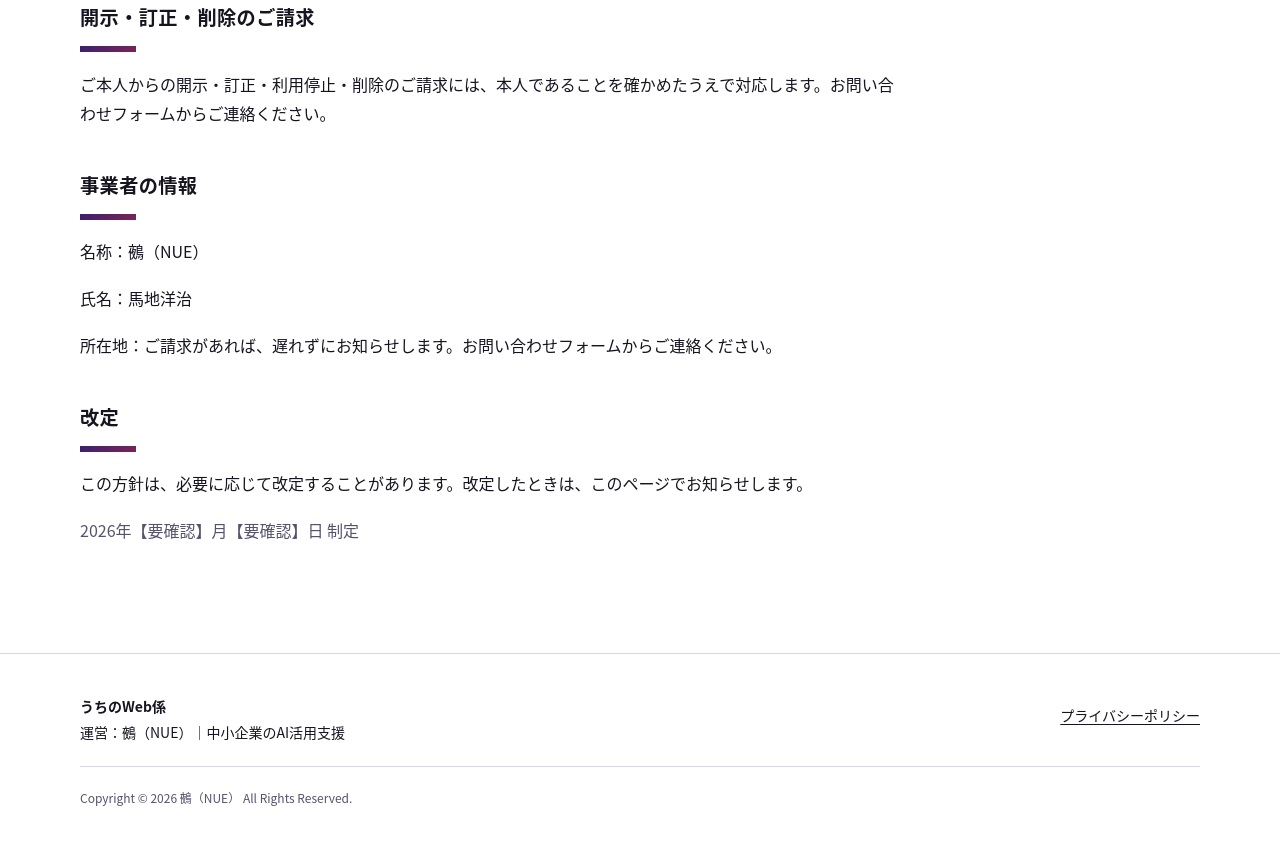
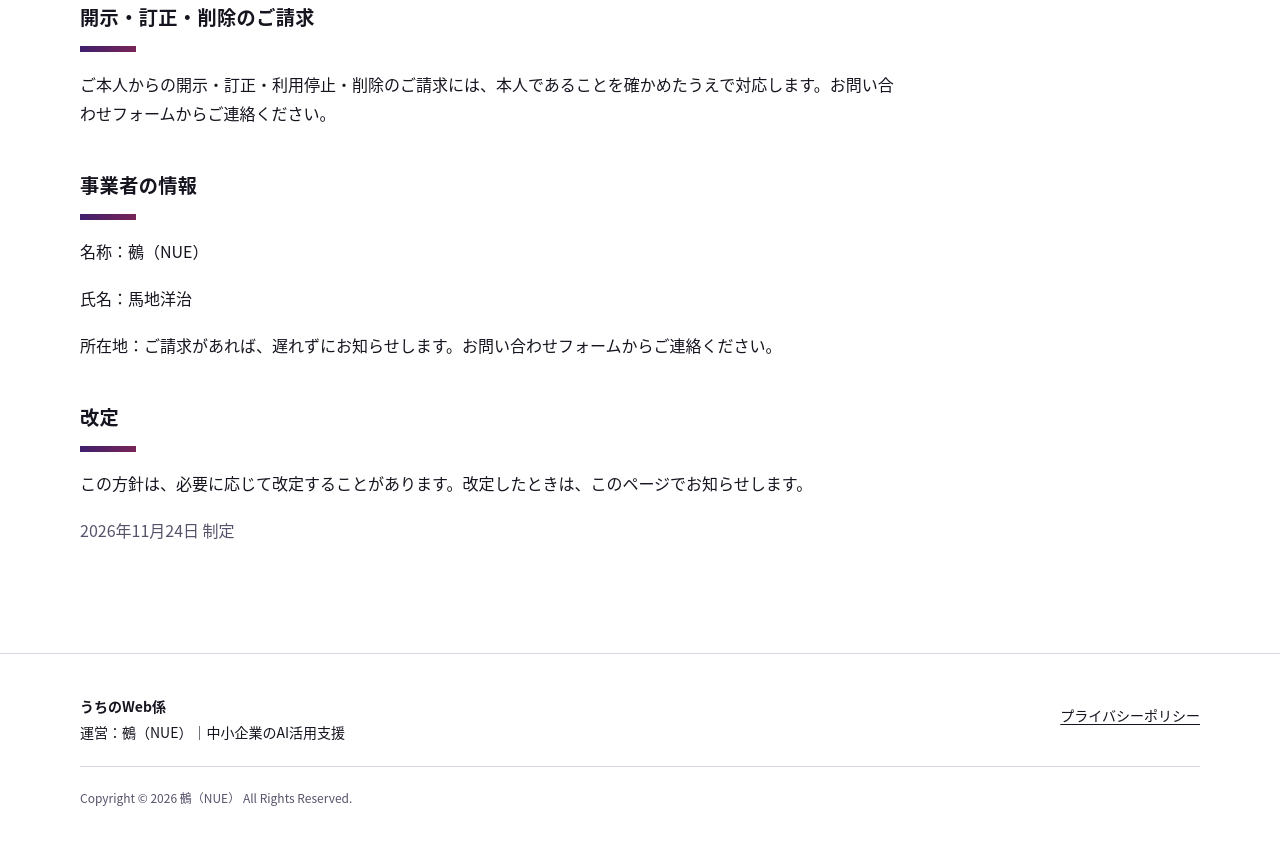
Before and after one commit to nue-consulting/website, a plain HTML site: page privacy/index.html in a window 1280 px wide. Shown: the part 1421-2263 px from the top of the page. Drawn offline with Linux system fonts and the light colour scheme.

Commit message:
プライバシーポリシーの制定日を 2026年11月24日（公開日）に（2026-11-24 オーナー「公開日は今日にしてください」）
Co-Authored-By: Claude Opus 5.5 <noreply@anthropic.com>
Claude-Session: https://claude.ai/code/session_016iEkGotx7jG2rtNY7Qf5aR

```diff
--- a/privacy/index.html
+++ b/privacy/index.html
@@ -111,7 +111,7 @@
     <p>この方針は、必要に応じて改定することがあります。改定したときは、このページでお知らせします。</p>
   </div>
 </section>
-<p class="policy__date">2026年【要確認】月【要確認】日 制定</p>
+<p class="policy__date">2026年11月24日 制定</p>
 </div>
 </div>
 </main>
```
Also changed, not shown: 1 other file.
